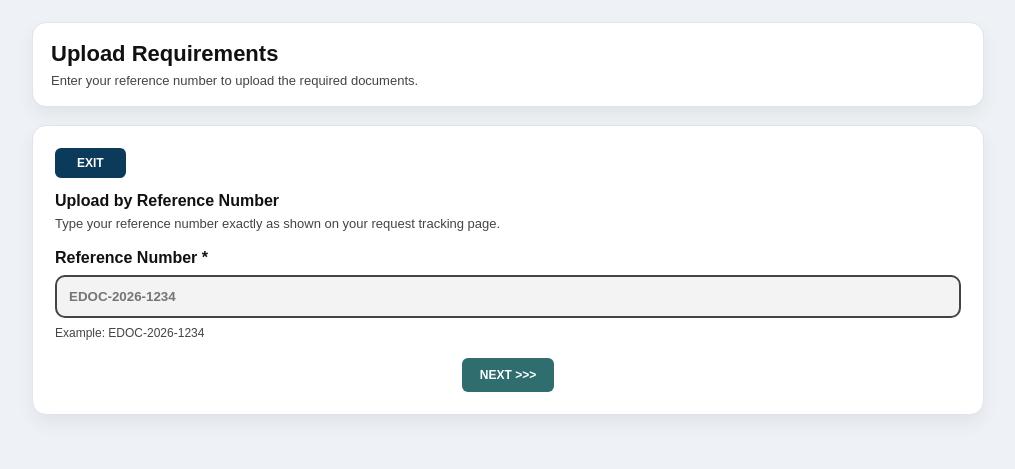
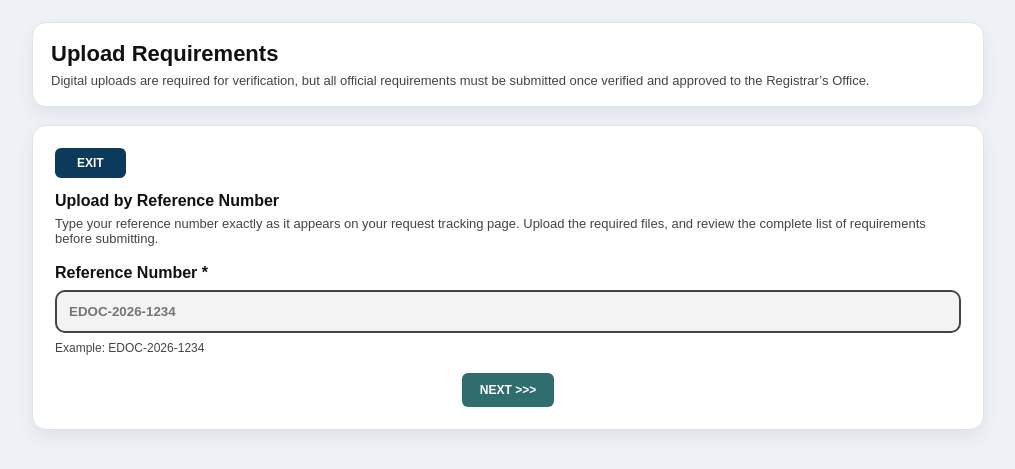
Before and after one commit to caelus06/edoc-testing2, a PHP site: page /user/upload_requirements.php in a window 1280 px wide. Shown: the part 69-538 px from the top of the page, without its empty margins (132-1147 px from the left). Run offline with PHP 8.4, Linux system fonts and the light colour scheme; the visitor is signed in with stand-in values (Sample User, id 1).

Commit message:
-J Description -J

```diff
--- a/user/upload_requirements.php
+++ b/user/upload_requirements.php
@@ -40,14 +40,14 @@ if (!isset($_SESSION["user_id"]) || $_SESSION["role"] !== "USER") {
 <main class="container">
   <section class="banner">
     <h1>Upload Requirements</h1>
-    <p>Enter your reference number to upload the required documents.</p>
+    <p>Digital uploads are required for verification, but all official requirements must be submitted once verified and approved to the Registrar’s Office.</p>
   </section>
 
   <section class="panel">
     <a class="exit-btn" href="dashboard.php">EXIT</a>
 
     <div class="h2">Upload by Reference Number</div>
-    <p class="sub">Type your reference number exactly as shown on your request tracking page.</p>
+    <p class="sub">Type your reference number exactly as it appears on your request tracking page. Upload the required files, and review the complete list of requirements before submitting.</p>
 
     <form method="POST" action="upload_requirements_find.php">
       <label class="label">Reference Number *</label>
```
